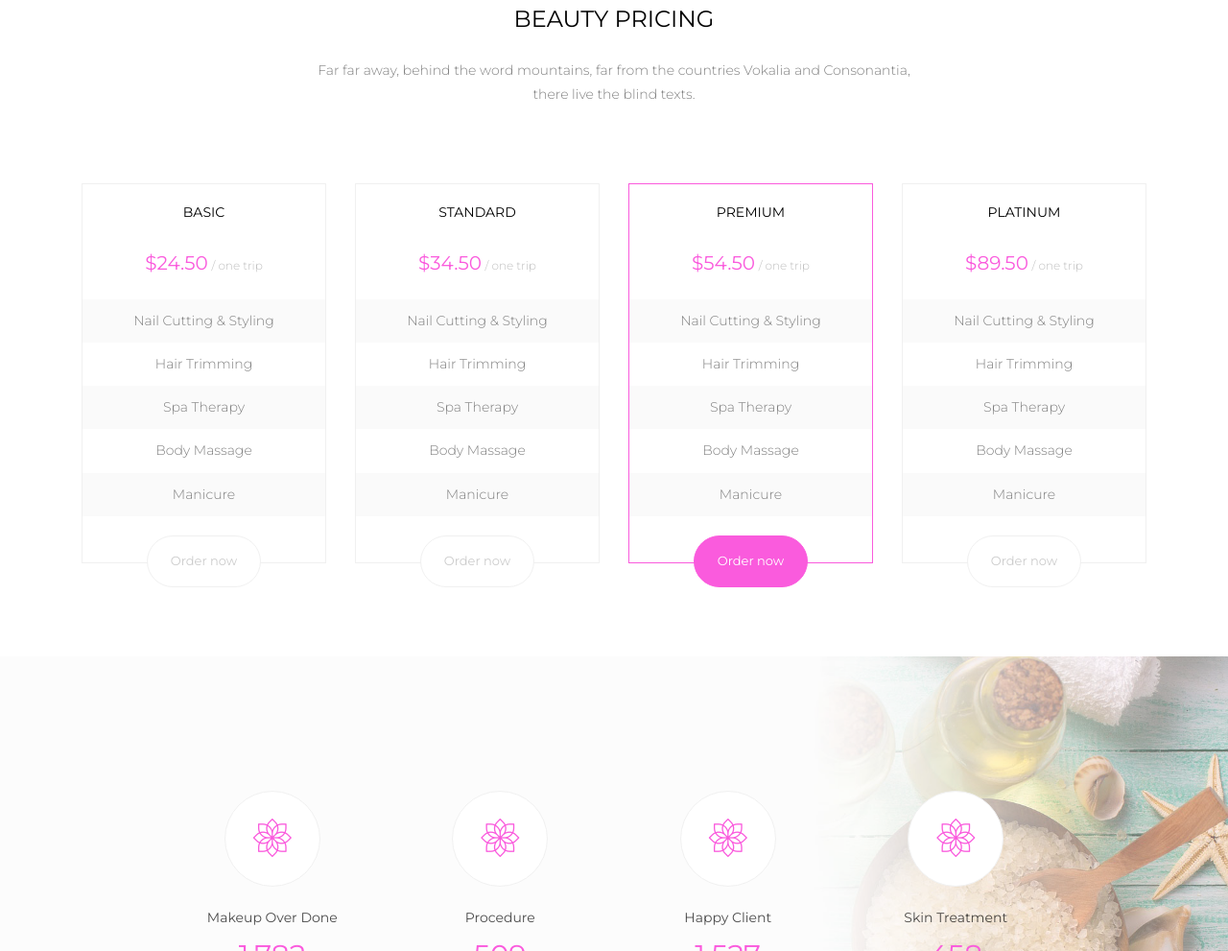
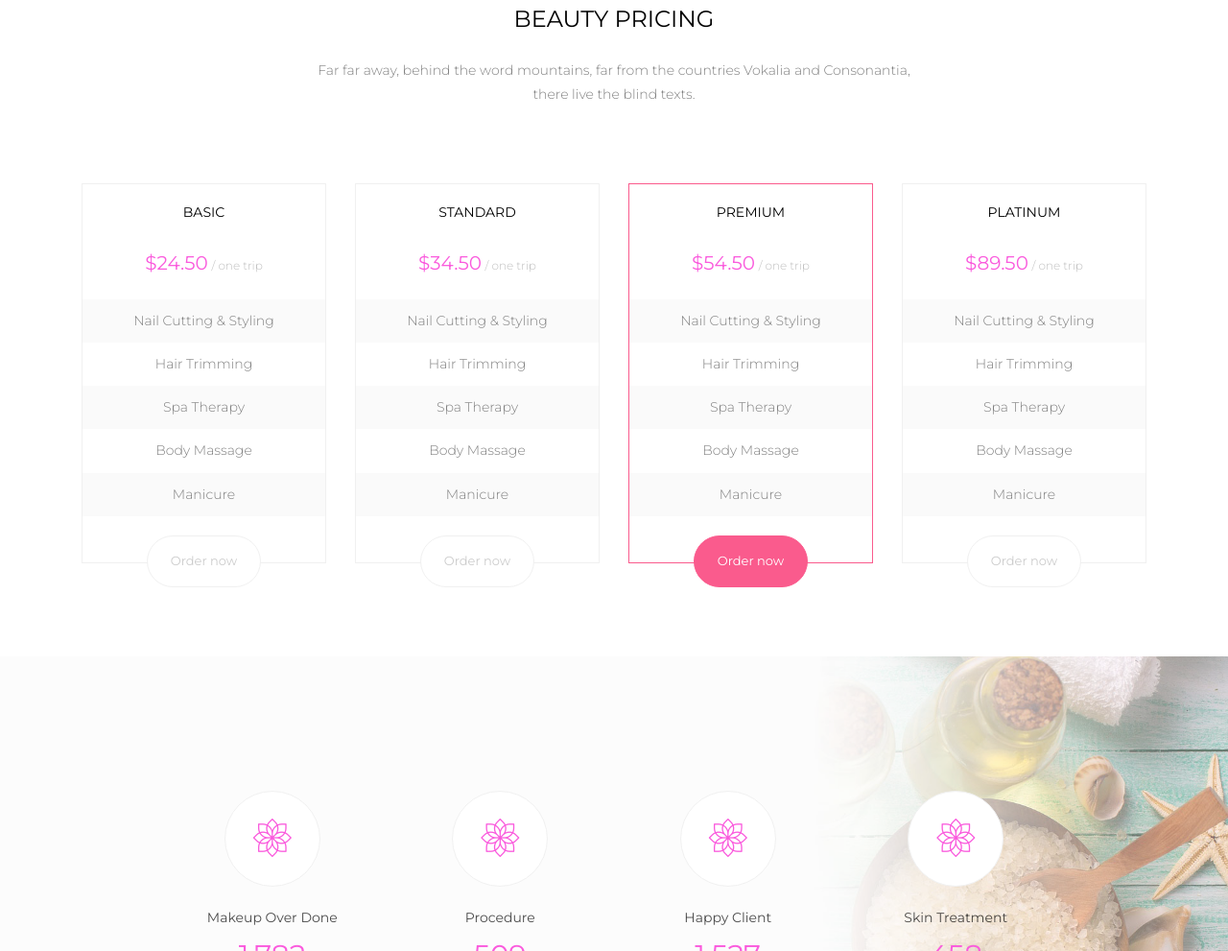
Before and after one commit to danieljanderson/Scheduling, a plain HTML site: page pretty/index.html in a window 1280 px wide. Shown: the part 3768-4759 px from the top of the page at 96% size. Drawn offline with Linux system fonts and the light colour scheme; some packages are replaced by stand-ins of ours; no server answers; files whose address does not match are found by name.

Commit message:
changed main color and pricing color

```diff
--- a/pretty/scss/style.scss
+++ b/pretty/scss/style.scss
@@ -7,7 +7,7 @@ $white: #fff;
 $black: #000;
 $darken: #4a5562;
 
-$primary: #fa5bdd;
+$primary: #fa5b8d;
 
 
 @mixin border-radius($radius) {
```
Also changed, not shown: pretty/css/style.css.
